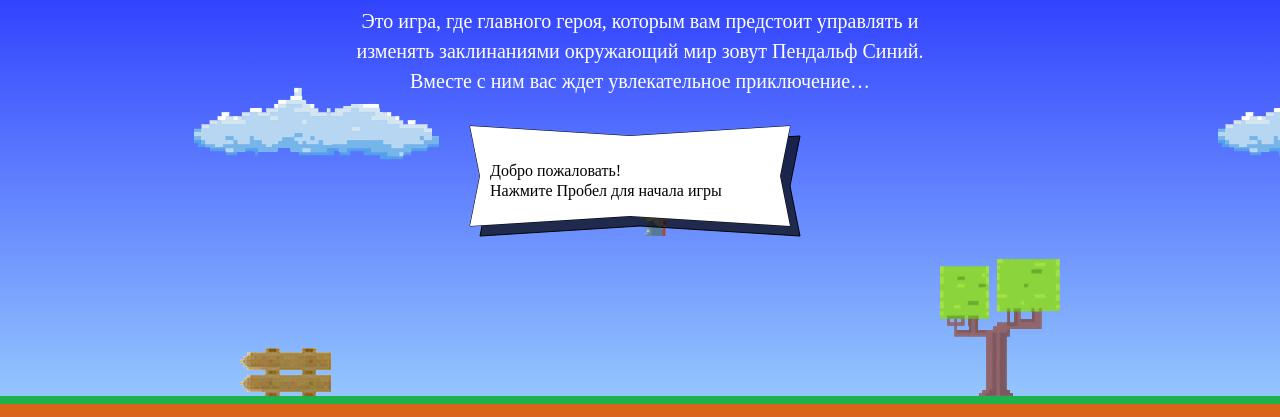
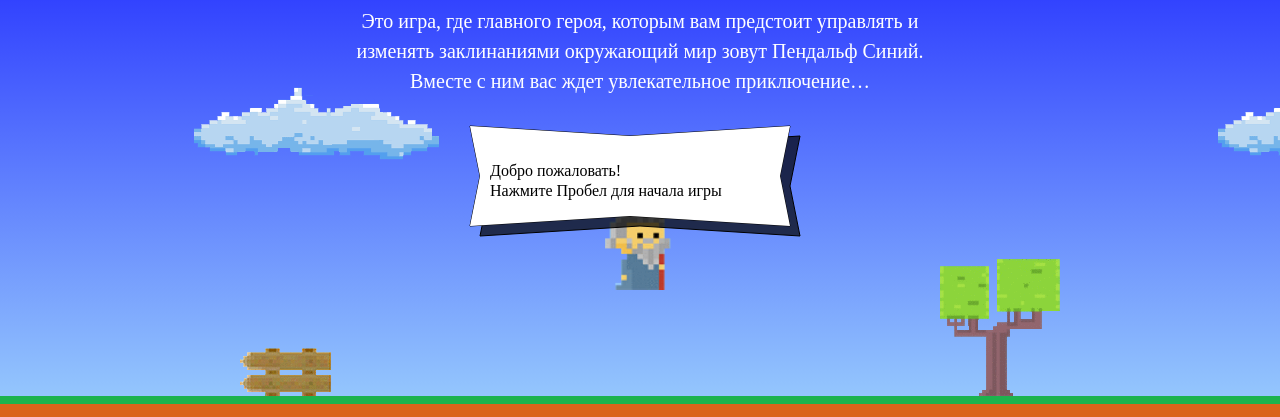
Before and after one commit to Jainnaumova/555603-code-and-magick, a website: page index.html in a window 1280 px wide. Shown: the part 203-620 px from the top of the page. Drawn offline with Linux system fonts and the light colour scheme; a web font is replaced by a local one.

Commit message:
Исправление замечаний

```diff
--- a/index.html
+++ b/index.html
@@ -181,32 +181,28 @@
   </div>
 </template>
 <script>
-var fireballSize = 100;
+var fireballSize = 22;
 // Объявите переменную getFireballSpeed, которая будет управлять скоростью фаербола в зависимости от направления ветра в игре. Значением этой переменной должна быть функция c одним параметром — left (направление полёта фаербола), если параметр left — true, то фаербол летит по ветру и функция возвращает скорость равную 5, иначе он летит против ветра со скоростью 2.
-var getFireballSpeed;
-function getFireballDirection(left) {
-  var getFireballDirection;
-  if (left) {
-    getFireballDirection = left;
-    getFireballSpeed = 5;
-  } else {
-    getFireballDirection = right;
-    getFireballSpeed = 2;
-  }
+// значением getFireballSpeed должна быть функция, функции getFireballDirection быть не должно. Подсказка - тело функции getFireballSpeed состоит из одной строчки
+var getFireballSpeed = function (left) {
+  return left ? 5 : 2;
 };
+
 var wizardSpeed = 3;
-var wizardWidth = 30;
+var wizardWidth = 70;
 // Задайте переменной getWizardHeight функцию, которая возвращает пропорциональную высоту мага, то есть высота мага — это пропорция 1.337 * ширина мага.
-var getWizardHeight = function (wizardWidth) {
+// getWizardHeight не должна принимать аргумент, в теле она обращается к глобальной переменной wizardWidth
+var getWizardHeight = function () {
   return 1.337 * wizardWidth;
 };
 // Определите функцию getWizardX c одним параметром — width. Игра будет вызывать вашу функцию и передавать в неё этот параметр (который обозначает ширину игровой области). Результат, возвращаемый вашей функцией, игра будет использовать, чтобы задать положение мага по горизонтали. Напишите функцию так, чтобы центр фигурки мага находился посередине игрового поля.
+// функция getWizardX должна учитывать ширину мага
 function getWizardX(width) {
-  return width / 2;
+  return (width - wizardWidth) / 2;
 };
 // Определите функцию getWizardY c одним параметром — height. Игра будет вызывать вашу функцию и передавать в неё этот параметр (который обозначает высоту игровой области). Результат, возвращаемый вашей функцией, игра будет использовать, чтобы задать положение мага по вертикали. Напишите функцию так, чтобы маг появлялся на высоте две трети игрового поля от земли.
 function getWizardY(height) {
-  return (1 /3) * height;
+  return height / 3;
 };
 </script>
 
```
